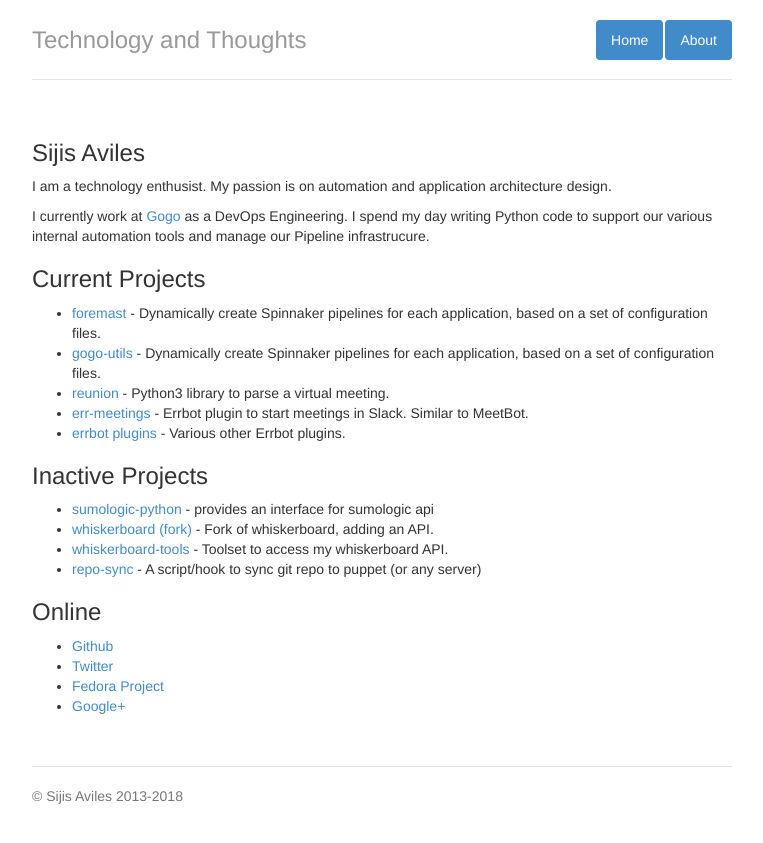
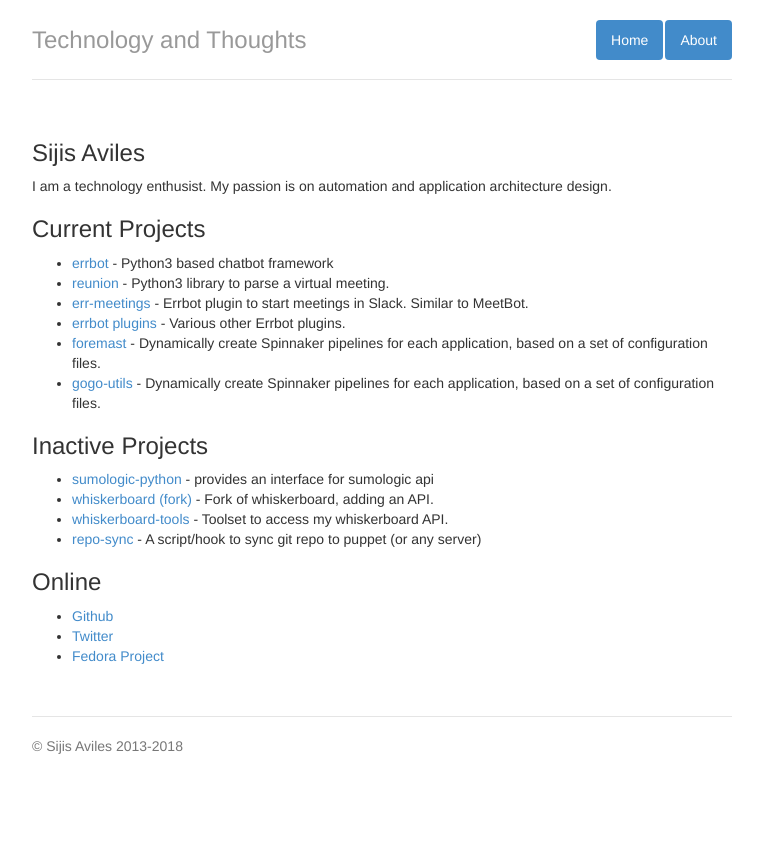
Before and after one commit to sijis/sijis.github.io, a Jekyll site: the page built from about.markdown, in a window 1280 px wide. Shown: the top 843 px of the page, without its empty margins (258-1021 px from the left). Built offline with Jekyll 4.4.1, drawn with Linux system fonts in a browser that asks for light colours.

Commit message:
docs: Update about page

```diff
--- a/about.markdown
+++ b/about.markdown
@@ -2,26 +2,29 @@
 layout: default
 title: Who is Sijis Aviles?
 ---
+
 ### Sijis Aviles
+
 I am a technology enthusist. My passion is on automation and application architecture design.
 
-I currently work at [Gogo](https://gogoair.com) as a DevOps Engineering. I spend my day writing Python code to support our various internal automation tools and manage our Pipeline infrastrucure.
+### Current Projects
 
-### Current Projects
-* [foremast](https://github.com/gogoair/foremast) - Dynamically create Spinnaker pipelines for each application, based on a set of configuration files.
-* [gogo-utils](https://github.com/gogoair/gogo-utils) - Dynamically create Spinnaker pipelines for each application, based on a set of configuration files.
-* [reunion](https://github.com/sijis/reunion) - Python3 library to parse a virtual meeting.
-* [err-meetings](https://github.com/sijis/err-meetings) - Errbot plugin to start meetings in Slack. Similar to MeetBot.
-* [errbot plugins](https://github.com/sijis?utf8=%E2%9C%93&tab=repositories&q=err-*&type=&language=) - Various other Errbot plugins.
+- [errbot](https://github.com/errbotio/errbot) - Python3 based chatbot framework
+- [reunion](https://github.com/sijis/reunion) - Python3 library to parse a virtual meeting.
+- [err-meetings](https://github.com/sijis/err-meetings) - Errbot plugin to start meetings in Slack. Similar to MeetBot.
+- [errbot plugins](https://github.com/sijis?utf8=%E2%9C%93&tab=repositories&q=err-*&type=&language=) - Various other Errbot plugins.
+- [foremast](https://github.com/gogoair/foremast) - Dynamically create Spinnaker pipelines for each application, based on a set of configuration files.
+- [gogo-utils](https://github.com/gogoair/gogo-utils) - Dynamically create Spinnaker pipelines for each application, based on a set of configuration files.
 
 ### Inactive Projects
-* [sumologic-python](https://github.com/sijis/sumologic-python) - provides an interface for sumologic api
-* [whiskerboard (fork)](https://github.com/sijis/whiskerboard) - Fork of whiskerboard, adding an API.
-* [whiskerboard-tools](https://github.com/sijis/whiskerboard-tools) - Toolset to access my whiskerboard API.
-* [repo-sync](https://github.com/sijis/repo-sync) - A script/hook to sync git repo to puppet (or any server)
+
+- [sumologic-python](https://github.com/sijis/sumologic-python) - provides an interface for sumologic api
+- [whiskerboard (fork)](https://github.com/sijis/whiskerboard) - Fork of whiskerboard, adding an API.
+- [whiskerboard-tools](https://github.com/sijis/whiskerboard-tools) - Toolset to access my whiskerboard API.
+- [repo-sync](https://github.com/sijis/repo-sync) - A script/hook to sync git repo to puppet (or any server)
 
 ### Online
-+ [Github](https://github.com/sijis)
-+ [Twitter](https://twitter.com/SijisAviles)
-+ [Fedora Project](http://fedoraproject.org/wiki/User:Sijis)
-+ [Google+](https://plus.google.com/+SijisAviles/posts)
+
+- [Github](https://github.com/sijis)
+- [Twitter](https://twitter.com/SijisAviles)
+- [Fedora Project](http://fedoraproject.org/wiki/User:Sijis)
```
